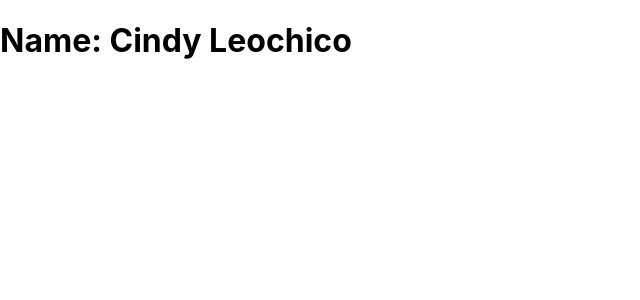
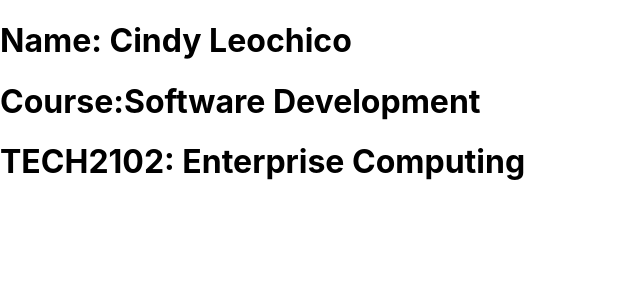
Before and after one commit to CindyLeochico/jenkins-react-cicd, a React (Create React App) app: page / in a window 1280 px wide. Shown: the top 300 px of the page, without its empty margins (0-640 px from the left). Built offline with nearby package versions, Linux system fonts and the light colour scheme.

Commit message:
Updated app with course name

```diff
--- a/src/App.js
+++ b/src/App.js
@@ -2,6 +2,8 @@ function App() {
   return (
     <>
       <h1>Name: Cindy Leochico</h1>
+      <h1>Course:Software Development</h1>
+      <h1>TECH2102: Enterprise Computing</h1>
     </>
   );
 }
```
